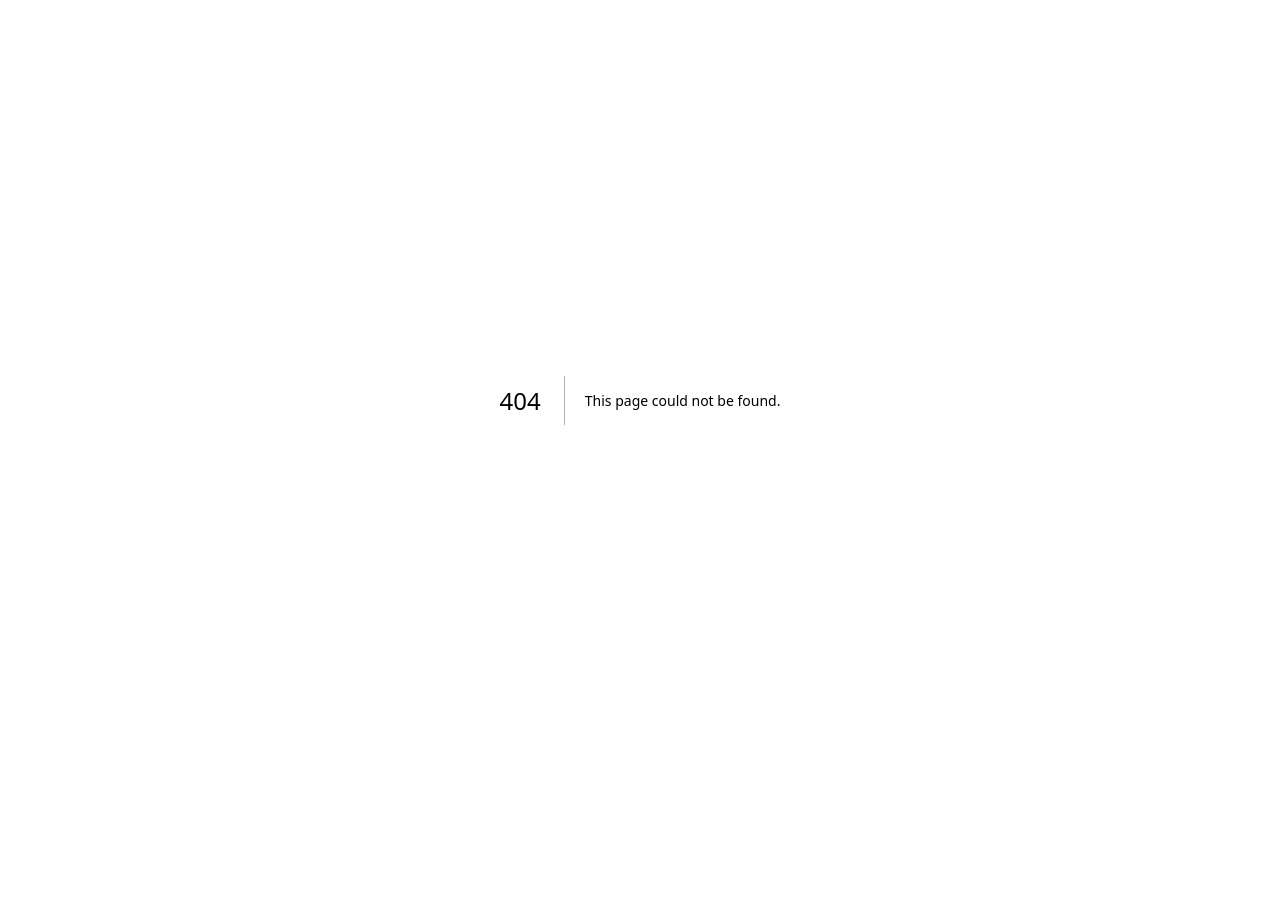
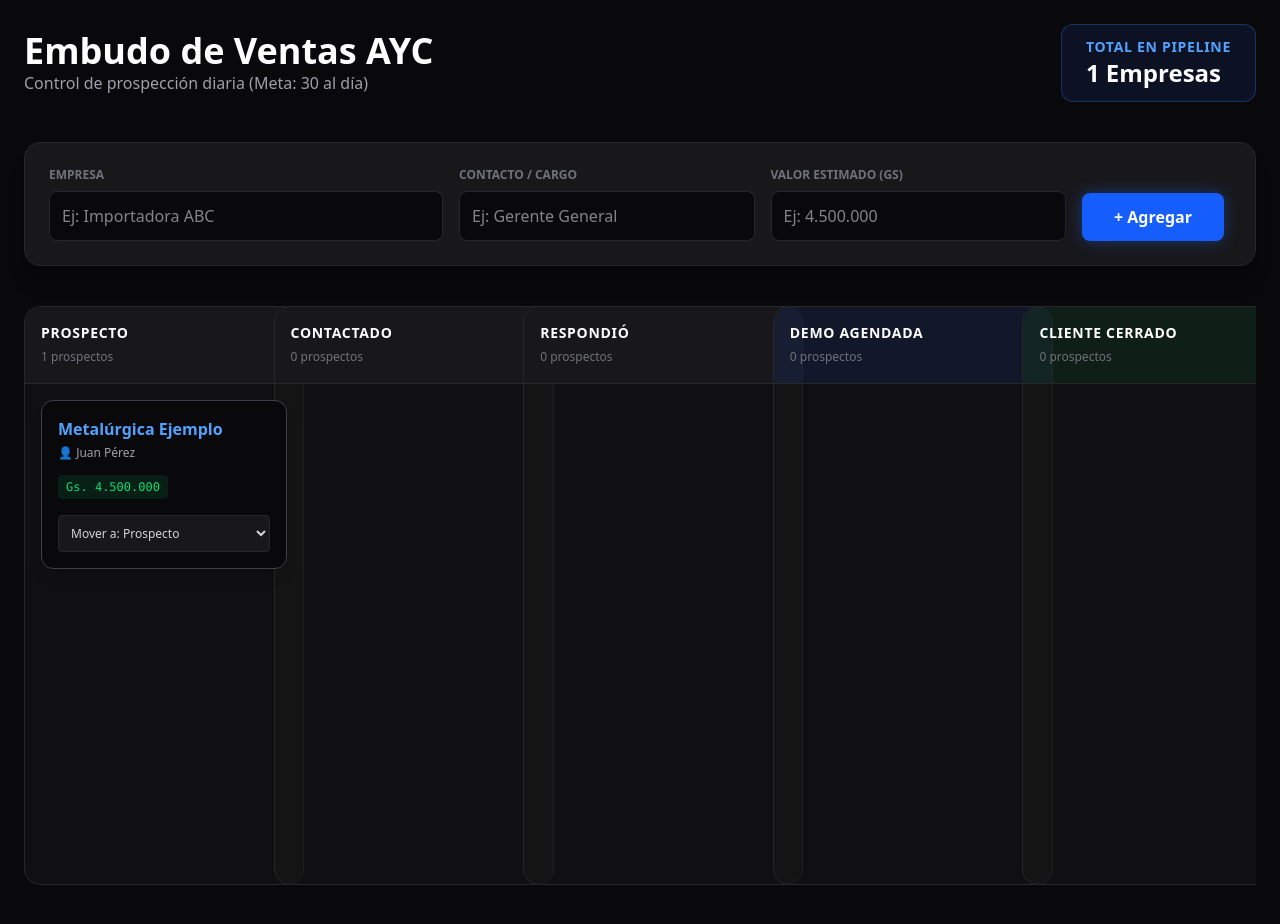
Before and after one commit to oscaramarilla/aycweb, a Next.js app: page /controlroom in a window 1280 px wide. Before the commit this address had no page. Shown: the top 924 px of the page. Before the commit the page ends 800 px from the top, so only its background shows below. Built offline with nearby package versions, Linux system fonts and the light colour scheme.

Commit message:
controlroom

```diff
--- /dev/null
+++ b/app/controlroom/page.tsx
@@ -0,0 +1,124 @@
+"use client";
+
+import React, { useState } from 'react';
+
+// Tipos de estados de nuestro embudo
+const ESTADOS = ['Prospecto', 'Contactado', 'Respondió', 'Demo Agendada', 'Cliente Cerrado'];
+
+export default function CRMVentas() {
+  // Estado inicial con un ejemplo
+  const [prospectos, setProspectos] = useState([
+    { id: 1, empresa: 'Metalúrgica Ejemplo', contacto: 'Juan Pérez', estado: 'Prospecto', valor: '4.500.000', fecha: 'Hoy' }
+  ]);
+
+  // Estados para el formulario nuevo
+  const [nuevaEmpresa, setNuevaEmpresa] = useState('');
+  const [nuevoContacto, setNuevoContacto] = useState('');
+  const [nuevoValor, setNuevoValor] = useState('');
+
+  // Función para agregar prospecto
+  const agregarProspecto = (e: React.FormEvent) => {
+    e.preventDefault();
+    if (!nuevaEmpresa) return;
+
+    const nuevo = {
+      id: Date.now(),
+      empresa: nuevaEmpresa,
+      contacto: nuevoContacto || 'Sin nombre',
+      estado: 'Prospecto',
+      valor: nuevoValor || '0',
+      fecha: new Date().toLocaleDateString()
+    };
+
+    setProspectos([...prospectos, nuevo]);
+    setNuevaEmpresa('');
+    setNuevoContacto('');
+    setNuevoValor('');
+  };
+
+  // Función para avanzar de etapa
+  const moverProspecto = (id: number, nuevoEstado: string) => {
+    setProspectos(prospectos.map(p => p.id === id ? { ...p, estado: nuevoEstado } : p));
+  };
+
+  // Función para eliminar
+  const eliminarProspecto = (id: number) => {
+    setProspectos(prospectos.filter(p => p.id !== id));
+  };
+
+  return (
+    <main className="min-h-screen bg-zinc-950 text-white font-sans p-6 selection:bg-blue-500/30">
+      <div className="max-w-7xl mx-auto">
+
+        {/* Encabezado */}
+        <div className="flex flex-col md:flex-row justify-between items-start md:items-center mb-10 gap-4">
+          <div>
+            <h1 className="text-3xl md:text-4xl font-black">Embudo de Ventas AYC</h1>
+            <p className="text-zinc-400">Control de prospección diaria (Meta: 30 al día)</p>
+          </div>
+          <div className="bg-blue-900/20 border border-blue-500/30 px-6 py-3 rounded-xl">
+            <p className="text-sm text-blue-400 font-bold uppercase tracking-wider">Total en Pipeline</p>
+            <p className="text-2xl font-black text-white">{prospectos.length} Empresas</p>
+          </div>
+        </div>
+
+        {/* Formulario de Ingreso Rápido */}
+        <form onSubmit={agregarProspecto} className="bg-zinc-900 border border-zinc-800 p-6 rounded-2xl mb-10 flex flex-col md:flex-row gap-4 items-end shadow-xl">
+          <div className="w-full md:w-1/3">
+            <label className="block text-xs font-bold text-zinc-500 uppercase mb-2">Empresa</label>
+            <input type="text" value={nuevaEmpresa} onChange={e => setNuevaEmpresa(e.target.value)} className="w-full bg-zinc-950 border border-zinc-800 rounded-lg p-3 text-white focus:border-blue-500 outline-none" placeholder="Ej: Importadora ABC" required />
+          </div>
+          <div className="w-full md:w-1/4">
+            <label className="block text-xs font-bold text-zinc-500 uppercase mb-2">Contacto / Cargo</label>
+            <input type="text" value={nuevoContacto} onChange={e => setNuevoContacto(e.target.value)} className="w-full bg-zinc-950 border border-zinc-800 rounded-lg p-3 text-white focus:border-blue-500 outline-none" placeholder="Ej: Gerente General" />
+          </div>
+          <div className="w-full md:w-1/4">
+            <label className="block text-xs font-bold text-zinc-500 uppercase mb-2">Valor Estimado (Gs)</label>
+            <input type="text" value={nuevoValor} onChange={e => setNuevoValor(e.target.value)} className="w-full bg-zinc-950 border border-zinc-800 rounded-lg p-3 text-white focus:border-blue-500 outline-none" placeholder="Ej: 4.500.000" />
+          </div>
+          <div className="w-full md:w-auto">
+            <button type="submit" className="w-full px-8 py-3 bg-blue-600 hover:bg-blue-500 text-white font-bold rounded-lg transition-all shadow-[0_0_15px_rgba(37,99,235,0.4)]">
+              + Agregar
+            </button>
+          </div>
+        </form>
+
+        {/* Tablero Kanban */}
+        <div className="grid grid-cols-1 md:grid-cols-5 gap-4 overflow-x-auto pb-8">
+          {ESTADOS.map((estado, idx) => (
+            <div key={estado} className="bg-zinc-900/50 border border-zinc-800 rounded-2xl flex flex-col min-w-[280px]">
+              {/* Título de la Columna */}
+              <div className={`p-4 border-b border-zinc-800 rounded-t-2xl ${estado === 'Cliente Cerrado' ? 'bg-green-900/20' : estado === 'Demo Agendada' ? 'bg-blue-900/20' : 'bg-zinc-900'}`}>
+                <h3 className="font-bold text-sm uppercase tracking-wider">{estado}</h3>
+                <span className="text-xs text-zinc-500">{prospectos.filter(p => p.estado === estado).length} prospectos</span>
+              </div>
+
+              {/* Tarjetas */}
+              <div className="p-4 space-y-4 flex-1 min-h-[500px]">
+                {prospectos.filter(p => p.estado === estado).map(prospecto => (
+                  <div key={prospecto.id} className="bg-zinc-950 border border-zinc-700 p-4 rounded-xl shadow-lg relative group">
+                    <button onClick={() => eliminarProspecto(prospecto.id)} className="absolute top-2 right-2 text-zinc-600 hover:text-red-500 text-xs font-bold opacity-0 group-hover:opacity-100 transition-opacity">X</button>
+
+                    <h4 className="font-black text-blue-400 mb-1">{prospecto.empresa}</h4>
+                    <p className="text-xs text-zinc-400 mb-3 flex items-center gap-1">👤 {prospecto.contacto}</p>
+                    <p className="text-xs font-mono text-green-400 bg-green-400/10 inline-block px-2 py-1 rounded mb-4">Gs. {prospecto.valor}</p>
+
+                    {/* Controles para mover tarjeta */}
+                    <select
+                      value={prospecto.estado}
+                      onChange={(e) => moverProspecto(prospecto.id, e.target.value)}
+                      className="w-full bg-zinc-900 border border-zinc-800 text-xs p-2 rounded text-zinc-300 outline-none hover:border-blue-500 transition-colors"
+                    >
+                      {ESTADOS.map(est => <option key={est} value={est}>Mover a: {est}</option>)}
+                    </select>
+                  </div>
+                ))}
+              </div>
+            </div>
+          ))}
+        </div>
+
+      </div>
+    </main>
+  );
+}
```
